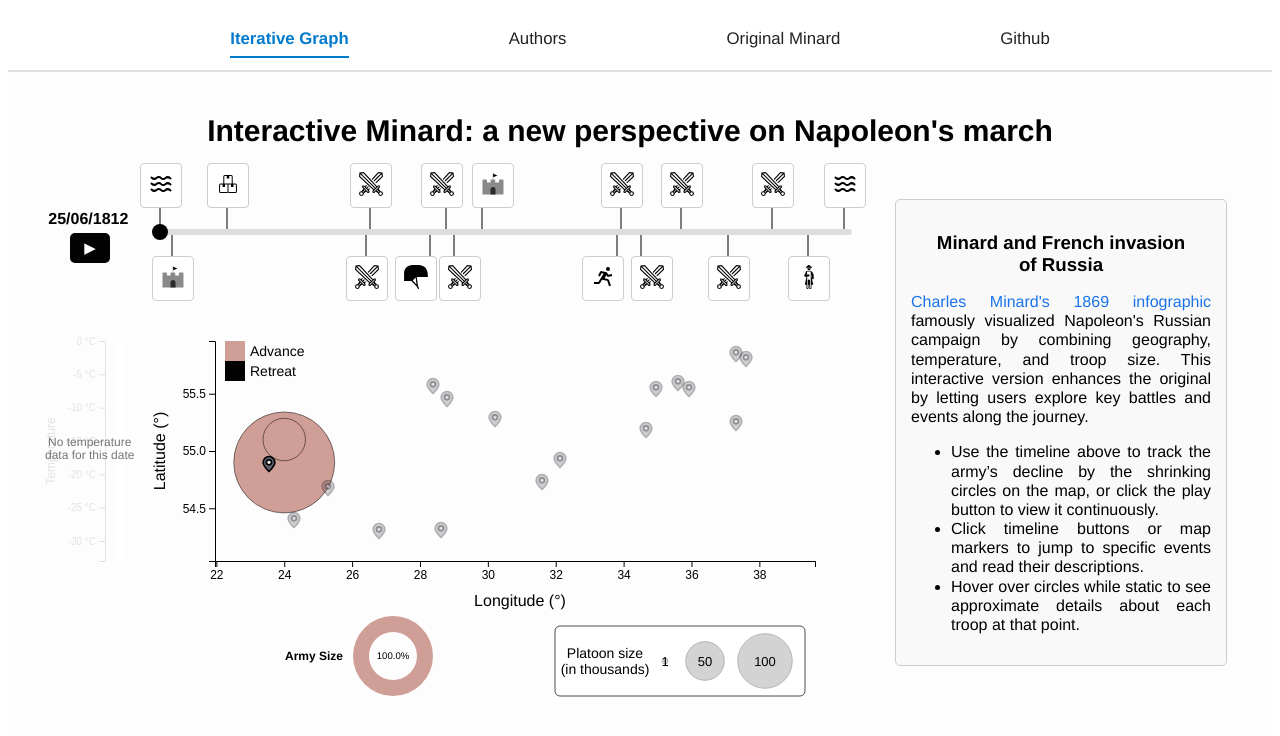
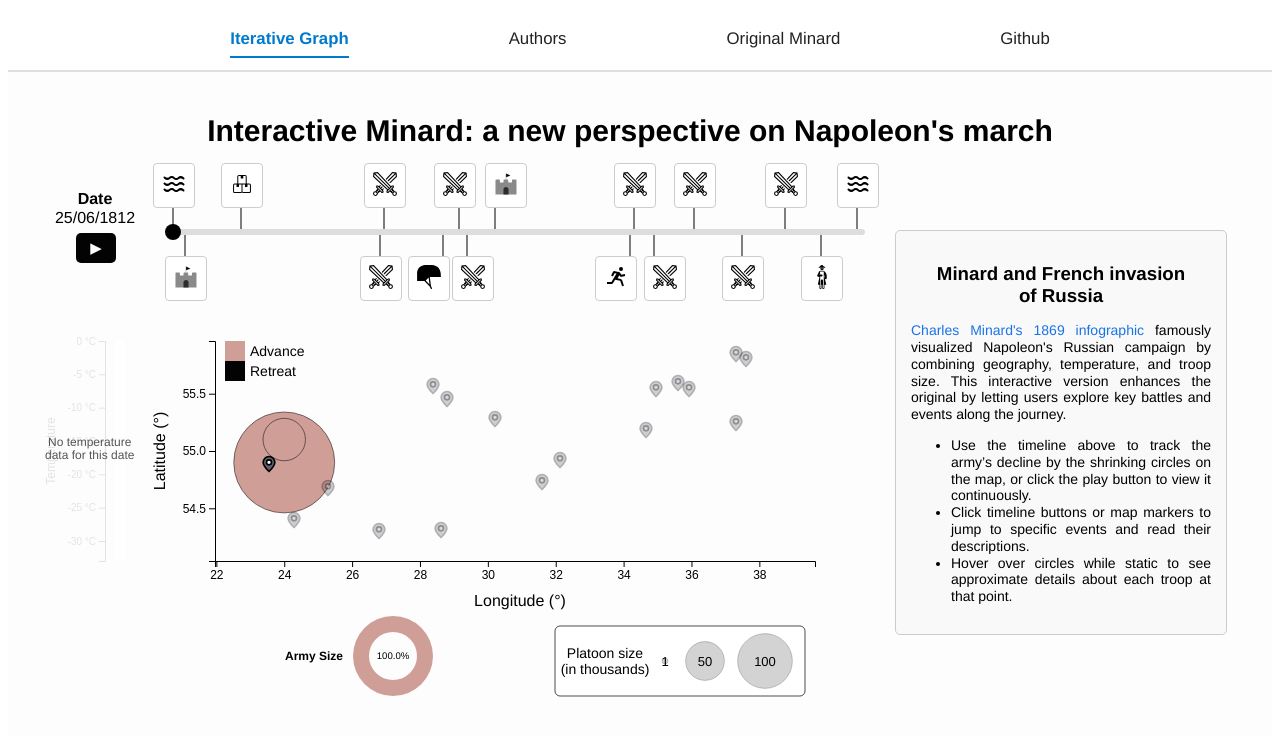
Before and after one commit to FGV-VIS-2025/tarefa-4-interactive_minard, a SvelteKit app: page / in a window 1280 px wide. Shown: the top 736 px of the page. Built offline with nearby package versions, Linux system fonts and the light colour scheme.

Commit message:
Título na timelinee ajustes na barra e na fonte

```diff
--- a/src/lib/PlayButton.svelte
+++ b/src/lib/PlayButton.svelte
@@ -24,7 +24,7 @@
         cursor: pointer;
         position: absolute;
         top: 70px;
-        left: 25px;
+        left: 31px;
         cursor: pointer;
 
         display: flex;
--- a/src/lib/description.svelte
+++ b/src/lib/description.svelte
@@ -216,10 +216,12 @@
         margin-top: 15px;
         line-height: 1.2;
         text-align: justify;
+        font-size: 14px;
     }
     .container-intro {
         text-align: justify;
         line-height: 1.2;
+        font-size: 14px;
     }
     .event-image {
         width: 100%;
--- a/src/lib/temperaturebar.svelte
+++ b/src/lib/temperaturebar.svelte
@@ -179,7 +179,7 @@
             }
 
             tempAxisGroup.style("opacity", 0.1).style("pointer-events", "none");
-            barGroup.selectAll(".temp-placeholder-text").style("opacity", 0.8);
+            barGroup.selectAll(".temp-placeholder-text").style("opacity", 1);
             tempBar2.style("opacity", 0.9);
         }
     }
--- a/src/routes/+page.svelte
+++ b/src/routes/+page.svelte
@@ -414,14 +414,14 @@
     <div class="main-container">
         <div class="chart-container">
             <div class="top-bar">
-                <PlayButton
-                    {playing}
-                    onTogglePlay={togglePlay}
-                />
-
-                <p class="date-text">
-                    {formatDate(parseDate(currentTime))}
-                </p>
+                <div class="left-info">
+                    <p class="date-name">Date</p>
+                    <p class="date-text">{formatDate(parseDate(currentTime))}</p>
+                    <PlayButton
+                        {playing}
+                        onTogglePlay={togglePlay}
+                    />
+                </div>
 
                 <div class="timebar-wrapper">
                     <Timebar
@@ -498,11 +498,19 @@
     .top-bar {
         display: flex;
         align-items: center;
-        justify-content: center;
+        justify-content: flex-start;
         gap: 20px;
         width: 800px;
         margin-bottom: 10px;
-        position: relative;
+    }
+
+    .left-info {
+        display: flex;
+        flex-direction: column;
+        align-items: center;
+        gap: 5px;
+        min-width: 100px;
+        flex-shrink: 0;
     }
 
     svg#chart {
@@ -511,10 +519,17 @@
 
     .date-text {
         font-size: 16px;
+        /* font-weight: bold; */
+        width: 100px;
+        text-align: center;
+        margin-top: -20px;
+    }
+
+    .date-name {
         font-weight: bold;
         width: 100px;
         text-align: center;
-        margin-top: -20px;
+        margin-top: -40px;
     }
 
     #chart {
```
